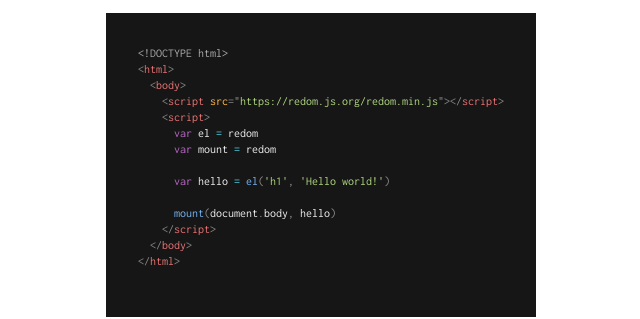
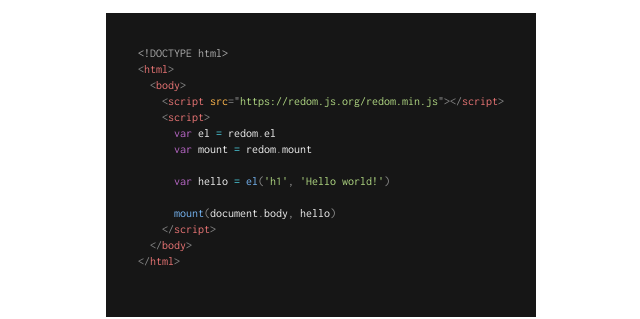
Before and after one commit to redom/redom, a plain HTML site: page index.html in a window 1280 px wide. Shown: the part 840-1159 px from the top of the page, 319-959 px from the left. Drawn offline with nearby package versions, Linux system fonts and the light colour scheme.

Commit message:
Update index.html

```diff
--- a/index.html
+++ b/index.html
@@ -109,8 +109,8 @@ mount(document.body, hello)</code></pre>
   &lt;body&gt;
     &lt;script src="https://redom.js.org/redom.min.js"&gt;&lt;/script&gt;
     &lt;script&gt;
-      var el = redom
-      var mount = redom
+      var el = redom.el
+      var mount = redom.mount
 
       var hello = el('h1', 'Hello world!')
 
```
